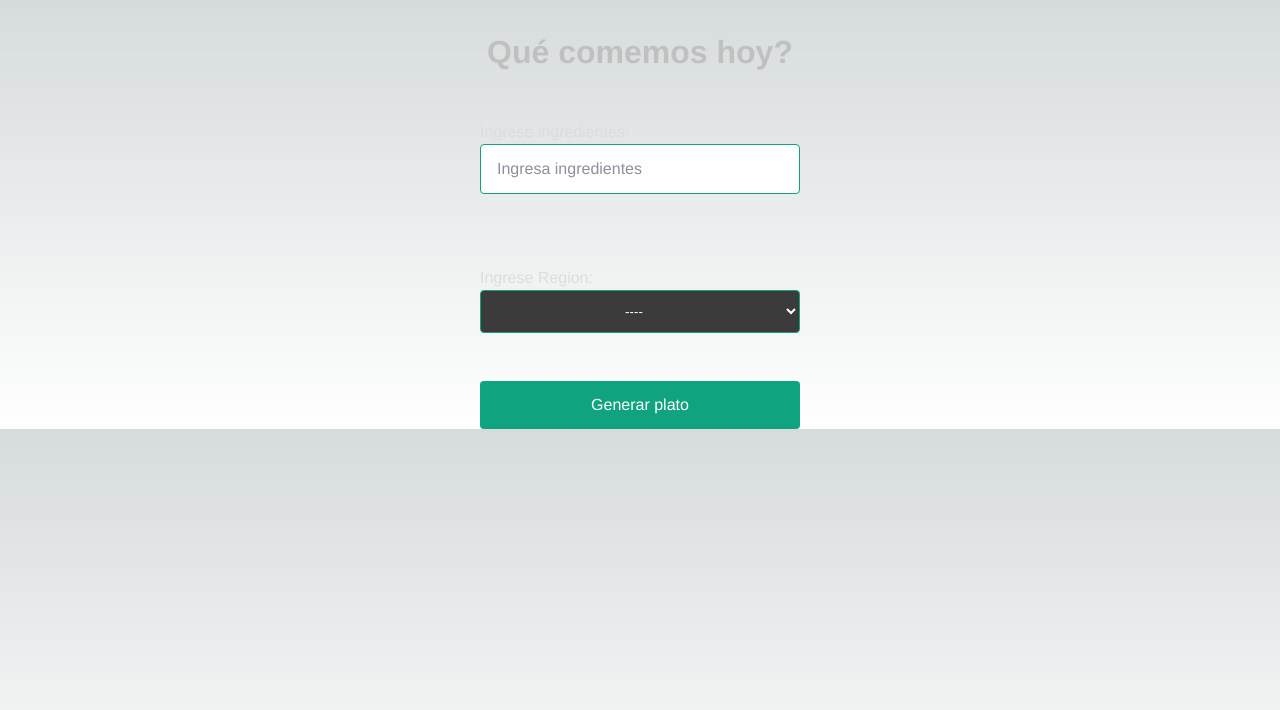
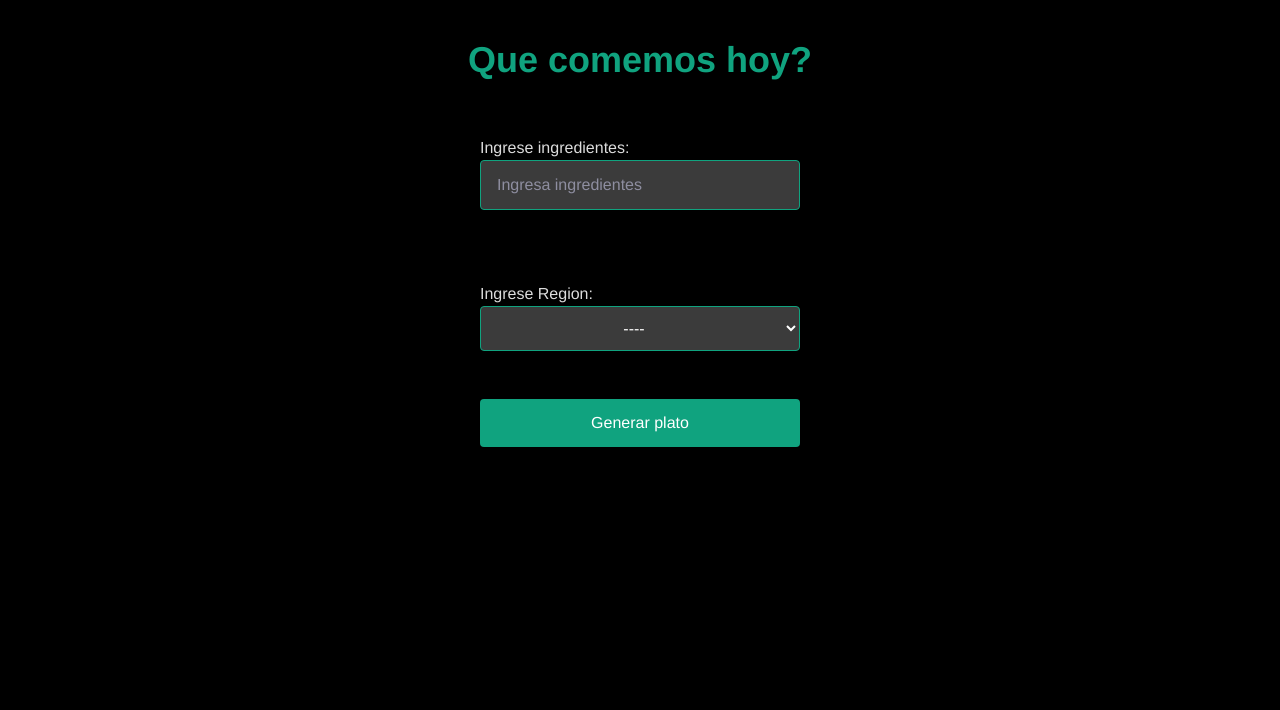
Before and after one commit to sebapch/recipes, a Next.js app in the folder recipes/: page / in a window 1280 px wide. Shown: the top 710 px of the page. Built offline with nearby package versions, Linux system fonts and the light colour scheme; a web font is replaced by a local one.

Commit message:
add tailwind

```diff
--- /dev/null
+++ b/recipes/app/components/footer/Footer.jsx
@@ -0,0 +1,9 @@
+import React from 'react'
+
+const Footer = () => {
+  return (
+    <div>Footer</div>
+  )
+}
+
+export default Footer
--- a/recipes/app/components/inputs/Inputs.jsx
+++ b/recipes/app/components/inputs/Inputs.jsx
@@ -48,12 +48,13 @@ const Inputs = () => {
   return (
     <>
       <div className={styles.main}>
-        <h3>Qué comemos hoy?</h3>
+      <h1 className="m-2 text-4xl font-bold text-[#10A37F]">Que comemos hoy?</h1>
         <br />
         <br />
         <form onSubmit={onSubmit}>
           <p>Ingrese ingredientes:</p>
           <input
+            class='bg-[#3B3B3B]'
             type="text"
             name="ingrediente"
             placeholder="Ingresa ingredientes"
--- a/recipes/app/layout.js
+++ b/recipes/app/layout.js
@@ -1,6 +1,7 @@
 import Link from "next/link";
 import { Navigation } from "./components/Navigation";
 import "../styles/globals.css";
+import Footer from "./components/footer/Footer";
 
 export default function RootLayout({ children }) {
   return (
@@ -8,9 +9,10 @@ export default function RootLayout({ children }) {
       <head>
         <title>Que comemos hoy?</title>
       </head>
-      <body>
+      <body class='bg-black'>
          {/*  <Navigation /> */}
         {children}
+        <Footer/>
       </body>
     </html>
   );
--- a/recipes/package.json
+++ b/recipes/package.json
@@ -18,5 +18,10 @@
     "openai": "^3.1.0",
     "react": "18.2.0",
     "react-dom": "18.2.0"
+  },
+  "devDependencies": {
+    "autoprefixer": "^10.4.13",
+    "postcss": "^8.4.21",
+    "tailwindcss": "^3.2.4"
   }
 }
--- /dev/null
+++ b/recipes/postcss.config.js
@@ -0,0 +1,6 @@
+module.exports = {
+  plugins: {
+    tailwindcss: {},
+    autoprefixer: {},
+  },
+}
--- a/recipes/styles/globals.css
+++ b/recipes/styles/globals.css
@@ -1,107 +1,3 @@
-:root {
-  --max-width: 1100px;
-  --border-radius: 12px;
-  --font-mono: ui-monospace, Menlo, Monaco, 'Cascadia Mono', 'Segoe UI Mono',
-    'Roboto Mono', 'Oxygen Mono', 'Ubuntu Monospace', 'Source Code Pro',
-    'Fira Mono', 'Droid Sans Mono', 'Courier New', monospace;
-
-  --foreground-rgb: 0, 0, 0;
-  --background-start-rgb: 214, 219, 220;
-  --background-end-rgb: 255, 255, 255;
-
-  --primary-glow: conic-gradient(
-    from 180deg at 50% 50%,
-    #16abff33 0deg,
-    #0885ff33 55deg,
-    #54d6ff33 120deg,
-    #0071ff33 160deg,
-    transparent 360deg
-  );
-  --secondary-glow: radial-gradient(
-    rgba(255, 255, 255, 1),
-    rgba(255, 255, 255, 0)
-  );
-
-  --tile-start-rgb: 239, 245, 249;
-  --tile-end-rgb: 228, 232, 233;
-  --tile-border: conic-gradient(
-    #00000080,
-    #00000040,
-    #00000030,
-    #00000020,
-    #00000010,
-    #00000010,
-    #00000080
-  );
-
-  --callout-rgb: 238, 240, 241;
-  --callout-border-rgb: 172, 175, 176;
-  --card-rgb: 180, 185, 188;
-  --card-border-rgb: 131, 134, 135;
-}
-
-@media (prefers-color-scheme: dark) {
-  :root {
-    --foreground-rgb: 255, 255, 255;
-    --background-start-rgb: 0, 0, 0;
-    --background-end-rgb: 0, 0, 0;
-
-    --primary-glow: radial-gradient(rgba(1, 65, 255, 0.4), rgba(1, 65, 255, 0));
-    --secondary-glow: linear-gradient(
-      to bottom right,
-      rgba(1, 65, 255, 0),
-      rgba(1, 65, 255, 0),
-      rgba(1, 65, 255, 0.3)
-    );
-
-    --tile-start-rgb: 2, 13, 46;
-    --tile-end-rgb: 2, 5, 19;
-    --tile-border: conic-gradient(
-      #ffffff80,
-      #ffffff40,
-      #ffffff30,
-      #ffffff20,
-      #ffffff10,
-      #ffffff10,
-      #ffffff80
-    );
-
-    --callout-rgb: 20, 20, 20;
-    --callout-border-rgb: 108, 108, 108;
-    --card-rgb: 100, 100, 100;
-    --card-border-rgb: 200, 200, 200;
-  }
-}
-
-* {
-  box-sizing: border-box;
-  padding: 0;
-  margin: 0;
-}
-
-html,
-body {
-  max-width: 100vw;
-  overflow-x: hidden;
-}
-
-body {
-  color: rgb(var(--foreground-rgb));
-  background: linear-gradient(
-      to bottom,
-      transparent,
-      rgb(var(--background-end-rgb))
-    )
-    rgb(var(--background-start-rgb));
-}
-
-a {
-  color: inherit;
-  text-decoration: none;
-}
-
-@media (prefers-color-scheme: dark) {
-  html {
-    color-scheme: dark;
-  }
-}
+@tailwind base;
+@tailwind components;
+@tailwind utilities;
--- /dev/null
+++ b/recipes/tailwind.config.js
@@ -0,0 +1,12 @@
+/** @type {import('tailwindcss').Config} */
+module.exports = {
+  content: [
+
+    "./app/**/*.{js,ts,jsx,tsx}",
+
+  ],
+  theme: {
+    extend: {},
+  },
+  plugins: [],
+}
```
Also changed, not shown: recipes/app/components/footer/Footer.module.css (added), 1 other file (tests, documents, lock files or other folders).
